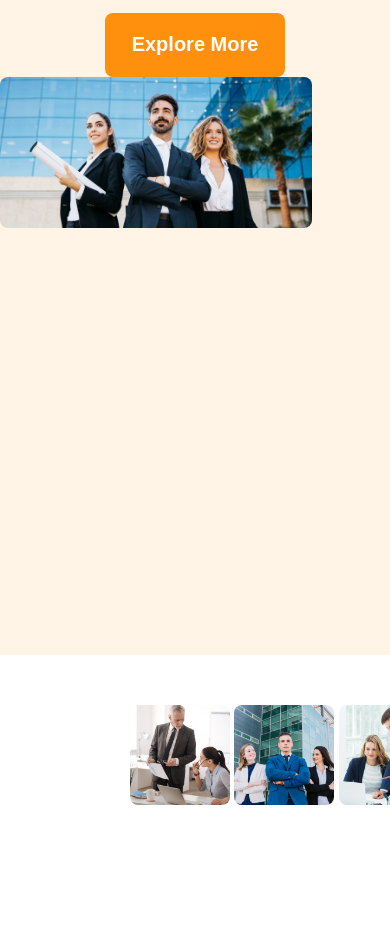
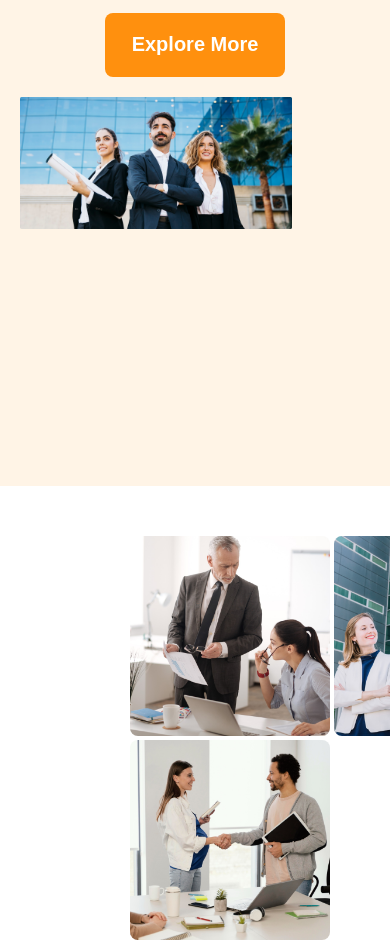
Before and after one commit to md-ashik-ahmed/g3-architects, a plain HTML site: page index.html in a window 390 px wide. Shown: the part 616-1559 px from the top of the page. Drawn offline with Linux system fonts and the light colour scheme.

Commit message:
added style

```diff
--- a/styles/architects.css
+++ b/styles/architects.css
@@ -318,11 +318,16 @@ header {
         max-width: 100%;
     }
 
+    .banner-container{
+        height: 100vh;
+    }
+
     .banner-image img {
         border-radius: 8px;
-        height: 70%;
+        height: 80%;
         margin: auto;
         width: 100%;
+        padding: 20px;
 
 
     }
@@ -337,9 +342,10 @@ header {
     }
     .left-container img {
         border-radius: 8px;
-        width: 100px;
-        height: 100px;
+        width: 200px;
+        height: 200px;
         grid-template-columns: repeat(1, 1fr);
+        flex-wrap: wrap;
 
     }
 
```
